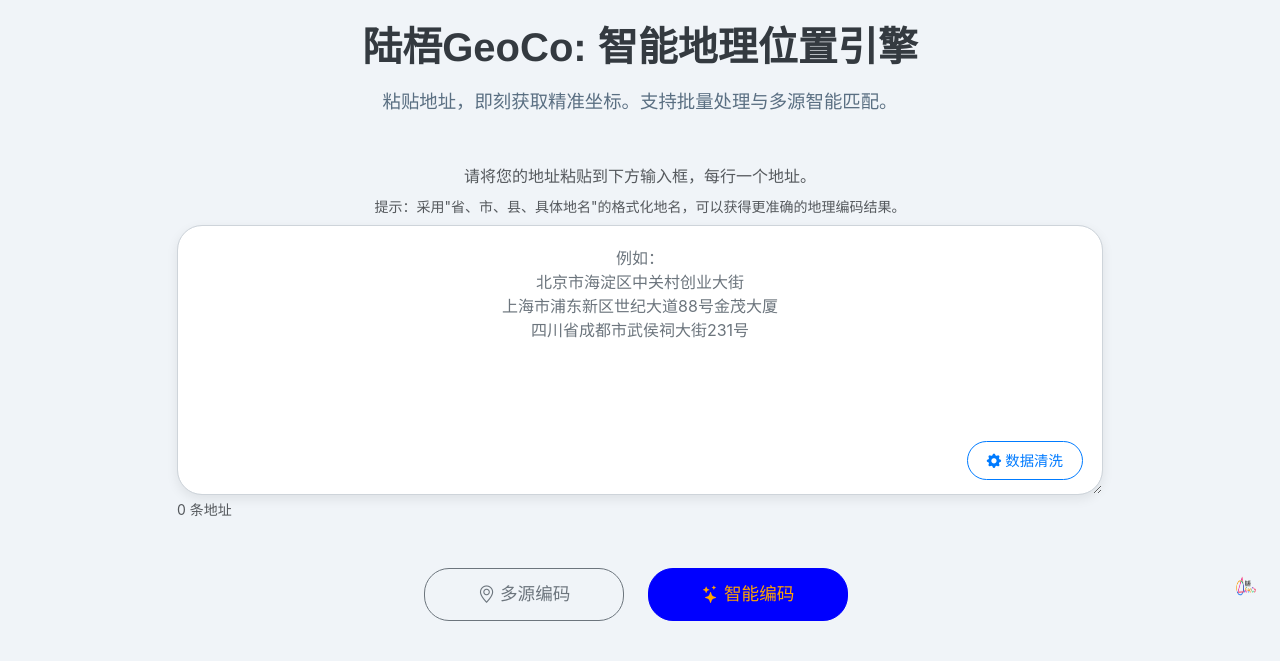
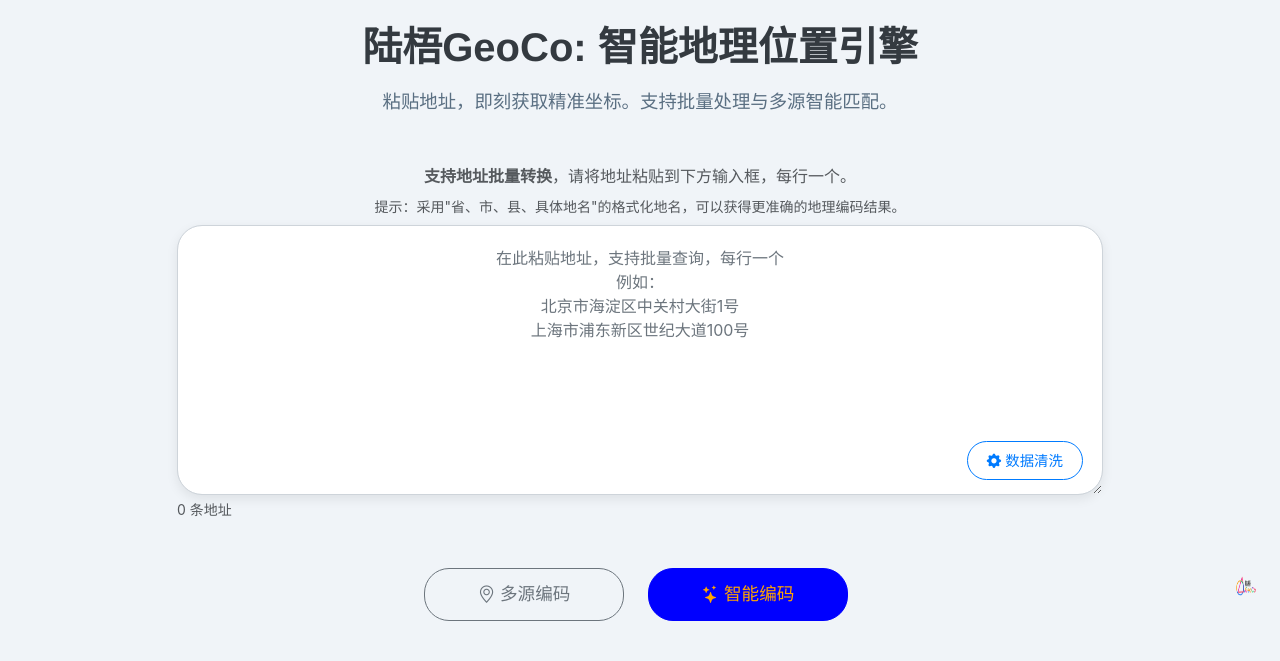
Before and after one commit to cppypanda/Geocoding, a Flask app: page / in a window 1280 px wide. Shown: the part 188-849 px from the top of the page. Run offline with Flask 3, Linux system fonts and the light colour scheme; data that the repository does not hold is empty; parts of the project's set-up code (start-up, migrations or seed data) failed here and were passed over; some libraries are stand-ins or nearby versions.

Commit message:
下载修复

```diff
--- a/app/routes/auth.py
+++ b/app/routes/auth.py
@@ -152,6 +152,11 @@ def login_register_email():
         if not user:
             return jsonify({'success': False, 'message': '创建新用户失败'}), 500
         new_user_created = True
+
+        # 为新用户发送欢迎通知
+        if new_user_created:
+            welcome_message = "欢迎您加入陆梧GeoCo！我们致力于为您提供智能、精准的地理编码服务。为了帮助您快速上手，这里有一个核心技巧：本工具支持批量地址处理，您只需将地址“每行一个”粘贴到输入框，即可轻松处理大量数据。更多高级功能，请随时查阅右上角用户菜单里的“使用教程”。祝您使用愉快！"
+            user_service.create_notification(user.id, welcome_message)
 
     login_user(user, remember=True)
     user_service.update_user_last_login(user.id)
--- a/app/routes/geocoding.py
+++ b/app/routes/geocoding.py
@@ -373,13 +373,21 @@ async def _process_batch_geocoding_async(raw_addresses, user_id, debug: bool = F
     log_task = None
     if user_id:
         try:
-            task_name = semantic_analysis_result.get('theme_name', f"地理编码任务于 {datetime.now().strftime('%Y-%m-%d %H:%M')}")
-            log_task = GeocodingTask(
-                user_id=user_id,
-                task_name=task_name
-            )
-            db.session.add(log_task)
-            db.session.flush()  # Use flush to get the ID before full commit
+            user = User.query.get(user_id)
+            is_admin = user.is_admin if user else False
+
+            # Do not log tasks for admin users
+            if is_admin:
+                current_app.logger.info(f"User {user_id} is an admin, skipping task logging.")
+                log_task = None
+            else:
+                task_name = semantic_analysis_result.get('theme_name', f"地理编码任务于 {datetime.now().strftime('%Y-%m-%d %H:%M')}")
+                log_task = GeocodingTask(
+                    user_id=user_id,
+                    task_name=task_name
+                )
+                db.session.add(log_task)
+                db.session.flush()  # Use flush to get the ID before full commit
         except Exception as e:
             db.session.rollback()
             current_app.logger.error(f"Failed to create GeocodingTask for user {user_id}: {e}")
--- a/app/templates/index.html
+++ b/app/templates/index.html
@@ -89,14 +89,15 @@
                 <div class="row justify-content-center">
                     <div class="col-lg-10 col-md-11">
                         <div class="form-group mb-3 position-relative">
-                            <p class="text-muted mb-2">请将您的地址粘贴到下方输入框，每行一个地址。</p>
+                            <p class="text-muted mb-2"><strong>支持地址批量转换</strong>，请将地址粘贴到下方输入框，每行一个。</p>
                             <label for="addresses" class="form-label visually-hidden">请将您需要定位的地址粘贴到下方 (每行一个)</label>
                             <div class="form-text text-muted mb-2">提示：采用"省、市、县、具体地名"的格式化地名，可以获得更准确的地理编码结果。</div>
-                            <textarea class="form-control address-textarea" id="addresses" rows="8" placeholder="例如：
-北京市海淀区中关村创业大街
-上海市浦东新区世纪大道88号金茂大厦
-四川省成都市武侯祠大街231号"></textarea>
+                            <textarea class="form-control address-textarea" id="addresses" rows="8" placeholder="在此粘贴地址，支持批量查询，每行一个
+例如：
+北京市海淀区中关村大街1号
+上海市浦东新区世纪大道100号"></textarea>
                             <small id="addressCountDisplay" class="form-text text-muted text-start d-block mt-1">0 条地址</small>
+                            <div id="geocoding-tip" class="mt-2 text-muted small" style="display: none;"></div>
 
                             <div class="advanced-options-button-container">
                                 <button class="btn btn-outline-secondary btn-sm advanced-options-btn" type="button" data-bs-toggle="collapse" data-bs-target="#advancedAddressOptions" aria-expanded="false" aria-controls="advancedAddressOptions">
@@ -1015,7 +1016,7 @@
                                 <h6>快速上手</h6>
                                 <ol class="mb-3">
                                     <li>登录账户（未登录将无法开始编码）。</li>
-                                    <li>将地址粘贴到输入框，每行一个地址。</li>
+                                    <li><strong>粘贴地址 (支持批量)</strong>: 将单个或多个地址粘贴到输入框。批量处理时，请确保<strong>每行只有一个地址</strong>，这将大幅提高您的工作效率。</li>
                                     <li>点击"多源编码"开始获取候选结果。</li>
                                     <li>点击"智能编码"可一键完成编码并自动校准。</li>
                                     <li>在批量结果中确认合适结果，或进入"逐条查看与校准"。</li>
@@ -1025,7 +1026,10 @@
                             <div class="col-12">
                                 <h6>常用功能</h6>
                                 <ul class="mb-3">
-                                    <li>数据清洗：支持自动分行、统一省市前缀、自动补全行政区划。</li>
+                                    <li><strong>数据清洗</strong>：地址格式不规范？试试强大的数据清洗工具：
+                                        <small class="d-block ps-3 mt-1">- <strong>自动分行</strong>: 可将整段地址按标点符号（如逗号、分号）快速拆分为多行，是批量处理前整理数据的利器。</small>
+                                        <small class="d-block ps-3">- <strong>统一前缀/自动补全</strong>: 快速为所有地址添加省市信息，或自动补全不完整的行政区划。</small>
+                                    </li>
                                     <li>地址查找工具：在地图上搜索并选择更精准的地点。</li>
                                     <li>API Key 配置：在"设置"中填写各地图/AI Key，可提升额度与体验。</li>
                                     <li>积分与充值：右上角可查看积分，支持充值与活动获取。</li>
--- a/requirements.txt
+++ b/requirements.txt
@@ -24,3 +24,4 @@ gunicorn==22.0.0
 psycopg2-binary==2.9.10
 python-alipay-sdk==3.3.0
 alembic==1.13.2
+openpyxl==3.1.2
--- a/static/js/script.js
+++ b/static/js/script.js
@@ -1044,6 +1044,20 @@ function initializeButtons() {
 // 地理编码处理
 async function handleGeocode(mode) {
 
+    const geocodingTip = document.getElementById('geocoding-tip');
+    const textarea = document.getElementById('addresses');
+
+    // 检查地址行数并显示提示
+    if (textarea && geocodingTip) {
+        const lines = textarea.value.trim().split('\n').filter(line => line.trim() !== '');
+        if (lines.length === 1) {
+            geocodingTip.textContent = '小提示：您可以一次粘贴多个地址进行批量处理哦！';
+            geocodingTip.style.display = 'block';
+        } else {
+            geocodingTip.style.display = 'none';
+        }
+    }
+
     // 先主动检查最新用户登录状态
     await checkUserLoginStatus();
 
@@ -1063,9 +1077,9 @@ async function handleGeocode(mode) {
         return;
     }
 
-    const textarea = document.getElementById('addresses');
     if (!textarea || !textarea.value.trim()) {
         showToast('请输入地址', 'warning');
+        if (geocodingTip) geocodingTip.style.display = 'none'; // 如果没有输入，也隐藏提示
         return;
     }
 
@@ -1097,6 +1111,7 @@ async function handleGeocode(mode) {
 
     } catch (error) {
         showToast('地理编码处理失败: ' + error.message, 'error');
+        if (geocodingTip) geocodingTip.style.display = 'none'; // 出错时隐藏提示
     }
 }
 
```
Also changed, not shown: app/services/user_service.py (+21 -1 lines).
